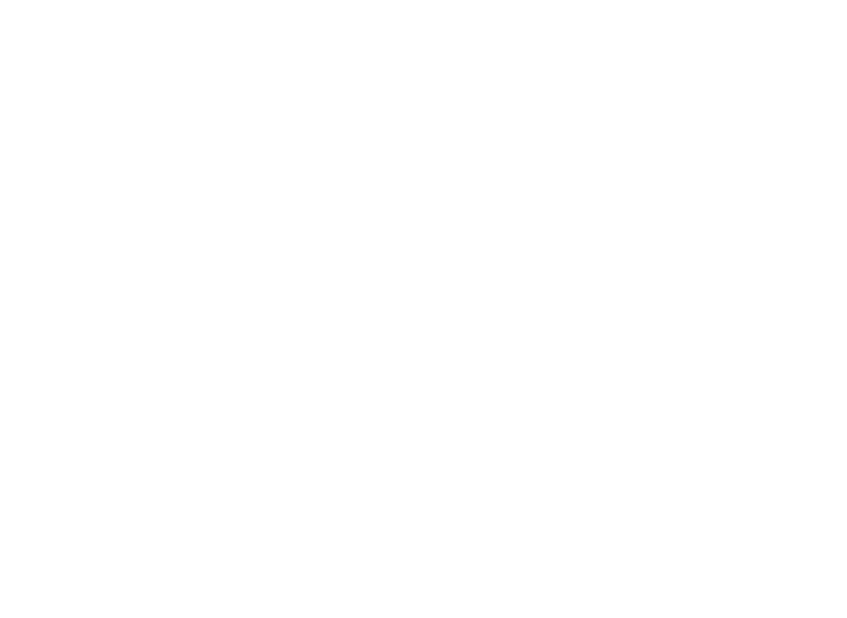
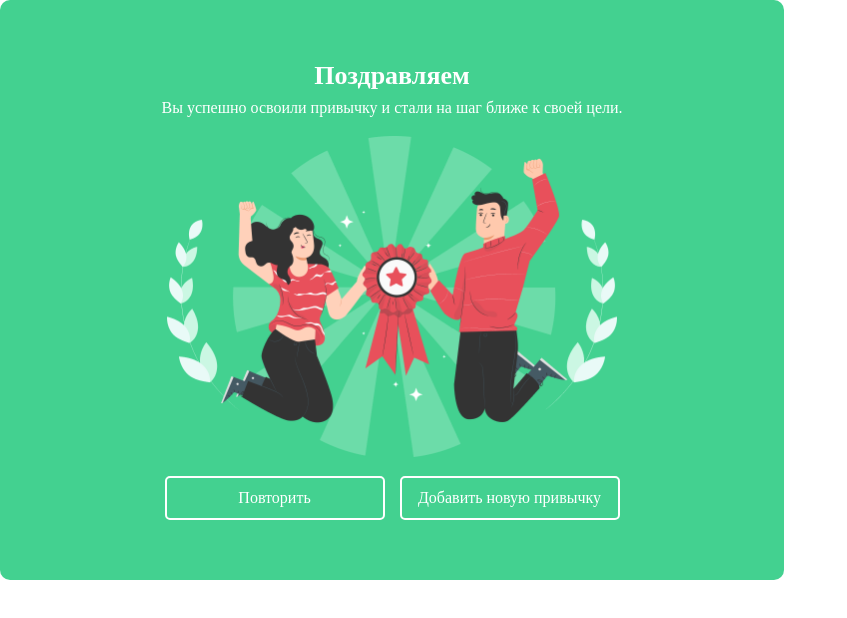
Before and after one commit to Olha98/Make-it-habits-ReactProject, a React (Create React App) app: page / in a window 1280 px wide. Shown: the top 618 px of the page, without its empty margins (0-847 px from the left). Built offline with nearby package versions, Linux system fonts and the light colour scheme.

Commit message:
layout done

```diff
--- a/src/components/App/App.js
+++ b/src/components/App/App.js
@@ -1,23 +1,25 @@
-import React, { Suspense } from "react";
-import { Switch } from "react-router-dom";
-import PrivateRoute from "../CustomRoutes/PrivateRoute";
-import PublicRoute from "../CustomRoutes/PublicRoute";
-import routes from "../../routes"
+import React from "react";
+// import { Switch } from "react-router-dom";
+// import PrivateRoute from "../CustomRoutes/PrivateRoute";
+// import PublicRoute from "../CustomRoutes/PublicRoute";
+// import routes from "../../routes"
 import "../../css/vars.css";
+import Congratulations from "../Congratulations/Congratulations";
 
 const App = () => {
   return (
-    <Suspense fallback={null}>
-      <Switch>
-        {routes.map((route) =>
-          route.private ? (
-            <PrivateRoute key={route.label} {...route} />
-          ) : (
-            <PublicRoute key={route.label} {...route} />
-          )
-        )}
-      </Switch>
-    </Suspense>
+    <Congratulations />
+    // <Suspense fallback={null}>
+    //   <Switch>
+    //     {routes.map((route) =>
+    //       route.private ? (
+    //         <PrivateRoute key={route.label} {...route} />
+    //       ) : (
+    //         <PublicRoute key={route.label} {...route} />
+    //       )
+    //     )}
+    //   </Switch>
+    // </Suspense>
   );
 };
 
--- /dev/null
+++ b/src/components/Congratulations/Congratulations.js
@@ -0,0 +1,25 @@
+import React from "react";
+import style from "./Congratulations.module.css";
+import congratsPhoto from "../../assests/images/congratulations//Ресурс 1 1.png";
+
+const Congratulations = () => {
+  return (
+    <div id="home" className={style.congratulationWrapper}>
+      <div>
+        <h2 className={style.congratulationTitle}>Поздравляем</h2>
+        <p>Вы успешно освоили привычку и стали на шаг ближе к своей цели.</p>
+      </div>
+      <div>
+        <img src={congratsPhoto} alt="congratsphoto" width="450" height="330" />
+      </div>
+      <div className={style.congratsBtnWrapper}>
+        <button className={style.buttonTransparent}>Повторить</button>
+        <button className={style.buttonTransparent}>
+          Добавить новую привычку
+        </button>
+      </div>
+    </div>
+  );
+};
+
+export default Congratulations;
--- /dev/null
+++ b/src/components/Congratulations/Congratulations.module.css
@@ -0,0 +1,43 @@
+.congratulationWrapper {
+  width: 784px;
+  height: 580px;
+  background-color: #43d190;
+  border-radius: 10px;
+  color: #ffffff;
+  text-align: center;
+  padding: 60px;
+  display: flex;
+  flex-direction: column;
+  justify-content: space-between;
+  align-items: center;
+}
+
+.congratulationTitle {
+  line-height: 31px;
+  font-size: 26px;
+  padding-bottom: 8px;
+}
+
+.congratsBtnWrapper {
+  display: flex;
+  justify-content: space-between;
+  width: 455px;
+}
+
+.buttonTransparent {
+  width: 220px;
+  height: 44px;
+  left: 792px;
+  top: 616px;
+  background-color: transparent;
+  border-radius: 5px;
+  border: 2px solid #ffffff;
+  cursor: pointer;
+  color: #ffffff;
+}
+.buttonTransparent:hover,
+.buttonTransparent:focus {
+  background-color: #ffffff;
+  color: #43d190;
+  outline: 0;
+}
--- a/src/index.js
+++ b/src/index.js
@@ -7,14 +7,15 @@ import { Provider } from "react-redux";
 import { PersistGate } from "redux-persist/integration/react";
 import App from "./components/App/App";
 import "./main.css";
+import "./index.module.css";
 
 ReactDOM.render(
   <Provider store={store}>
-  <PersistGate loading={null} persistor={persistor}>
+    <PersistGate loading={null} persistor={persistor}>
       <BrowserRouter>
         <App />
       </BrowserRouter>
-  </PersistGate>
+    </PersistGate>
   </Provider>,
   document.getElementById("root")
 );
--- a/src/main.css
+++ b/src/main.css
@@ -1,3 +1,4 @@
+/* @import "./index.module.css"; */
 @import "./css/fonts.css";
 @import "./css/normalize.css";
 @import "./css/vars.css";
```
Also changed, not shown: src/index.module.css (+4 -6 lines), src/assests/images/congratulations/Ресурс 1 1.png (added).
